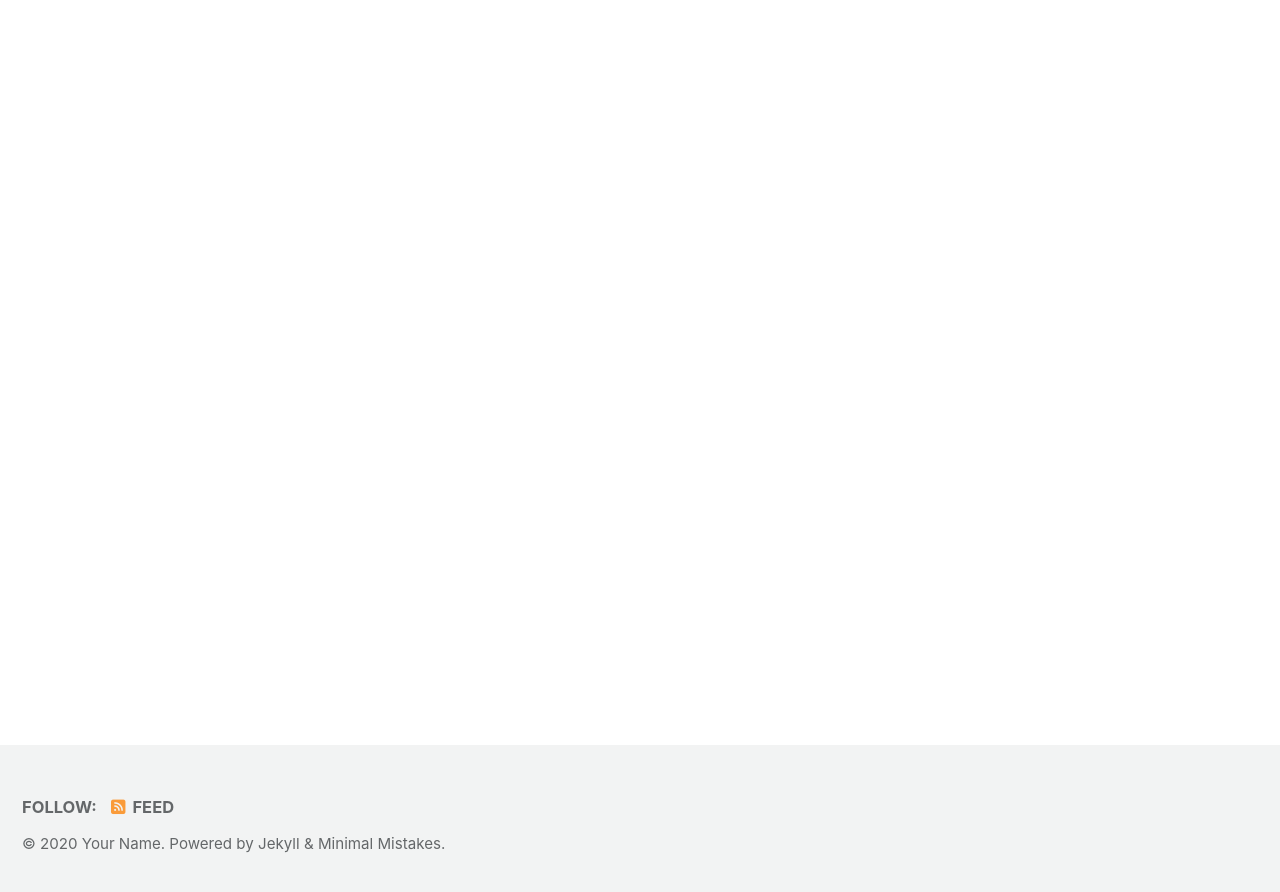
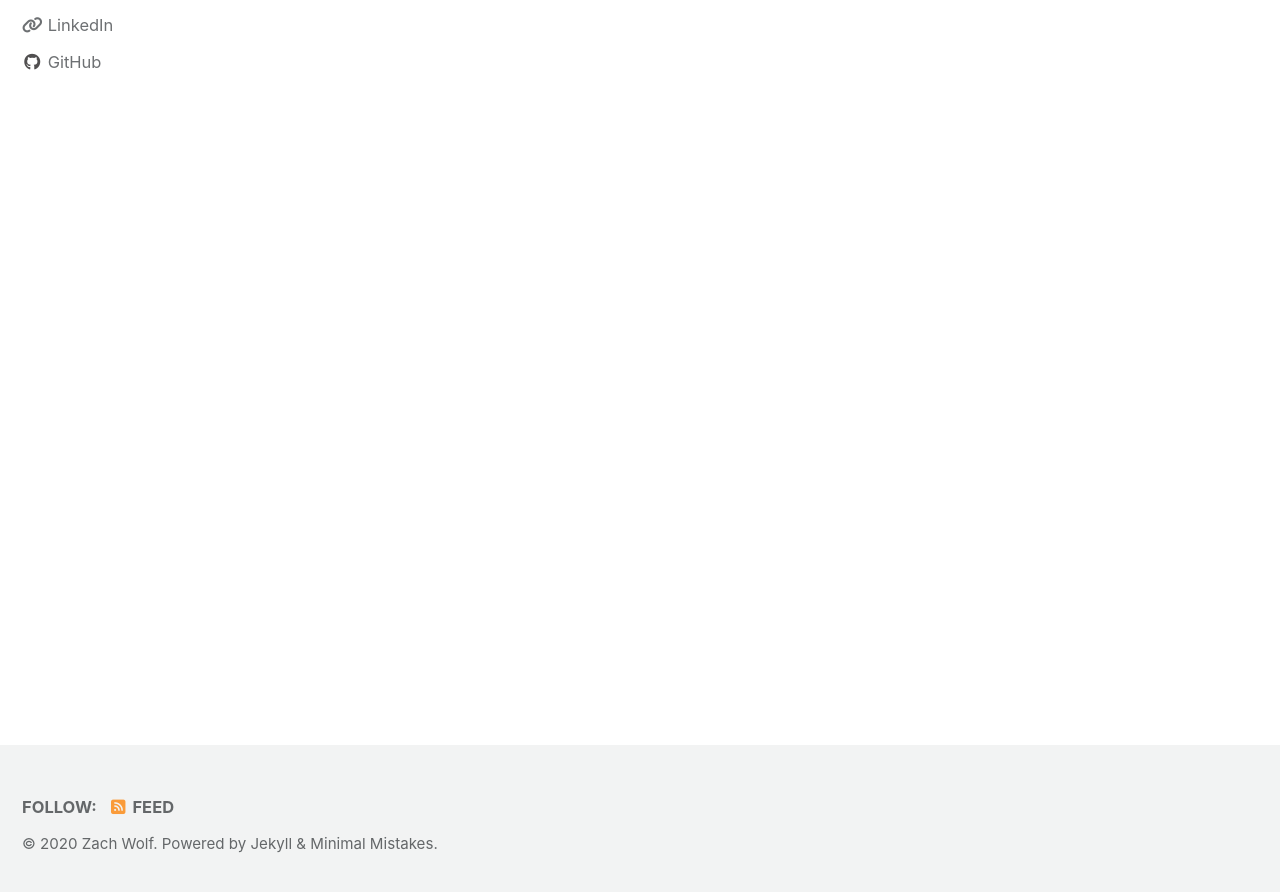
Before and after one commit to zach-wolf/zach-wolf.github.io, a Jekyll site: the page built from index.html, in a window 1280 px wide and 900 px high, scrolled down 222 px. Shown: the top 892 px of the window. Built offline with Jekyll 4.4.1, drawn with Linux system fonts in a browser that asks for light colours; cached includes are drawn as plain includes; nearby versions of some CDN libraries; the list of posts is cut into pages by our own code; some of the changed text lies outside the part shown.

Commit message:
changes to config file

```diff
--- a/_config.yml
+++ b/_config.yml
@@ -16,11 +16,11 @@ minimal_mistakes_skin    : "default" # "air", "aqua", "contrast", "dark", "dirt"
 
 # Site Settings
 locale                   : "en-US"
-title                    : "Site Title"
+title                    : "Zach Wolf"
 title_separator          : "-"
 subtitle                 : # site tagline that appears below site title in masthead
-name                     : "Your Name"
-description              : "An amazing website."
+name                     : "Zach Wolf"
+description              : "Data Science Portfolio"
 url                      : # the base hostname & protocol for your site e.g. "https://mmistakes.github.io"
 baseurl                  : # the subpath of your site, e.g. "/blog"
 repository               : # GitHub username/repo-name e.g. "mmistakes/minimal-mistakes"
@@ -93,18 +93,18 @@ analytics:
 
 # Site Author
 author:
-  name             : "Your Name"
+  name             : "Zach Wolf"
   avatar           : # path of avatar image, e.g. "/assets/images/bio-photo.jpg"
-  bio              : "I am an **amazing** person."
-  location         : "Somewhere"
+  bio              : "Data Science Portfolio"
+  location         : "Detroit, MI"
   email            :
   links:
     - label: "Email"
       icon: "fas fa-fw fa-envelope-square"
       # url: mailto:your.name@email.com
-    - label: "Website"
+    - label: "LinkedIn"
       icon: "fas fa-fw fa-link"
-      # url: "https://your-website.com"
+      url: "https://www.linkedin.com/in/zachary-wolf/"
     - label: "Twitter"
       icon: "fab fa-fw fa-twitter-square"
       # url: "https://twitter.com/"
@@ -113,7 +113,7 @@ author:
       # url: "https://facebook.com/"
     - label: "GitHub"
       icon: "fab fa-fw fa-github"
-      # url: "https://github.com/"
+      url: "https://github.com/zach-wolf"
     - label: "Instagram"
       icon: "fab fa-fw fa-instagram"
       # url: "https://instagram.com/"
@@ -279,3 +279,11 @@ defaults:
       comments: # true
       share: true
       related: true
+
+  # _pages
+  - scope:
+      path: ""
+      type: pages
+    values:
+      layout: single
+      author_profile: true
```
